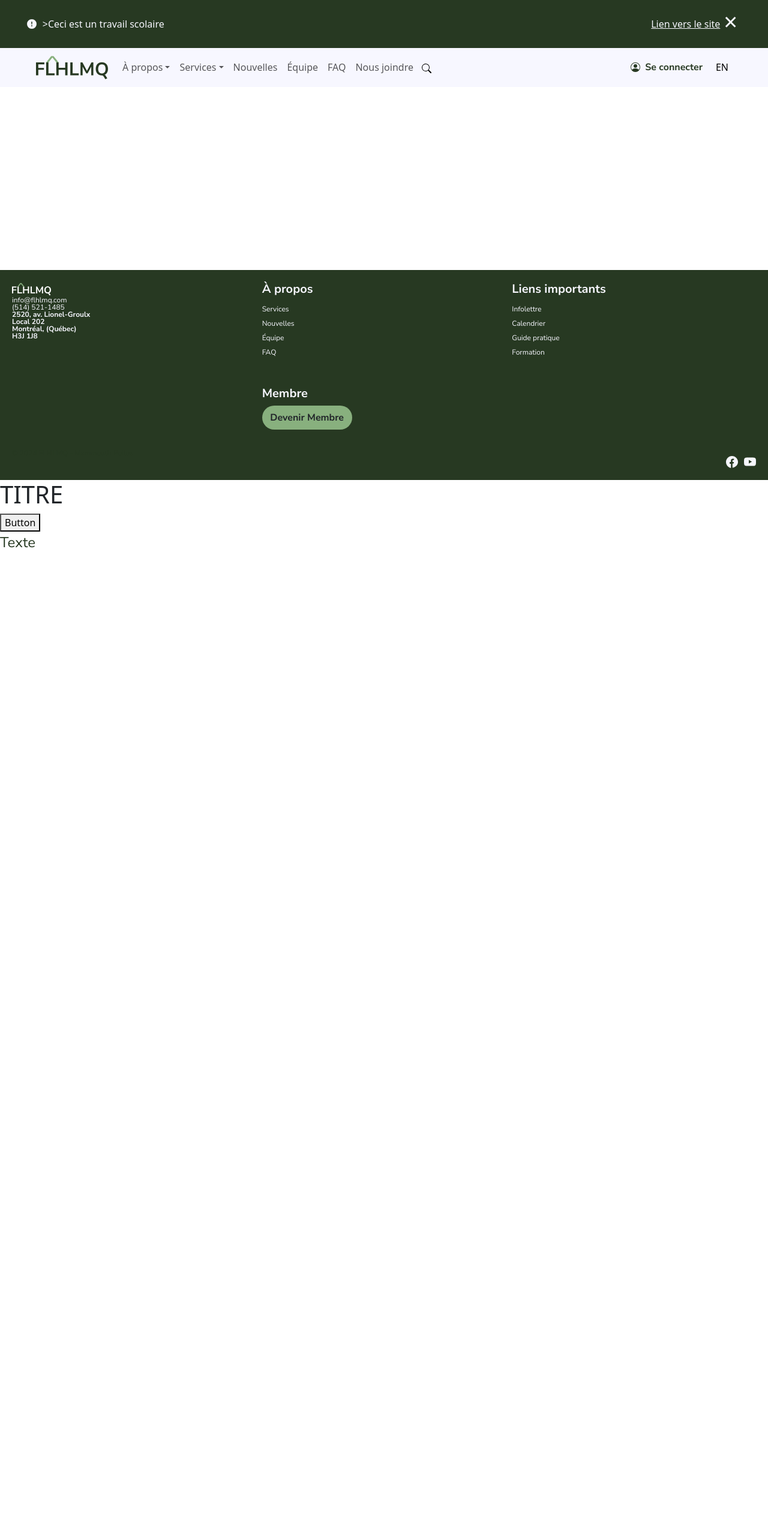
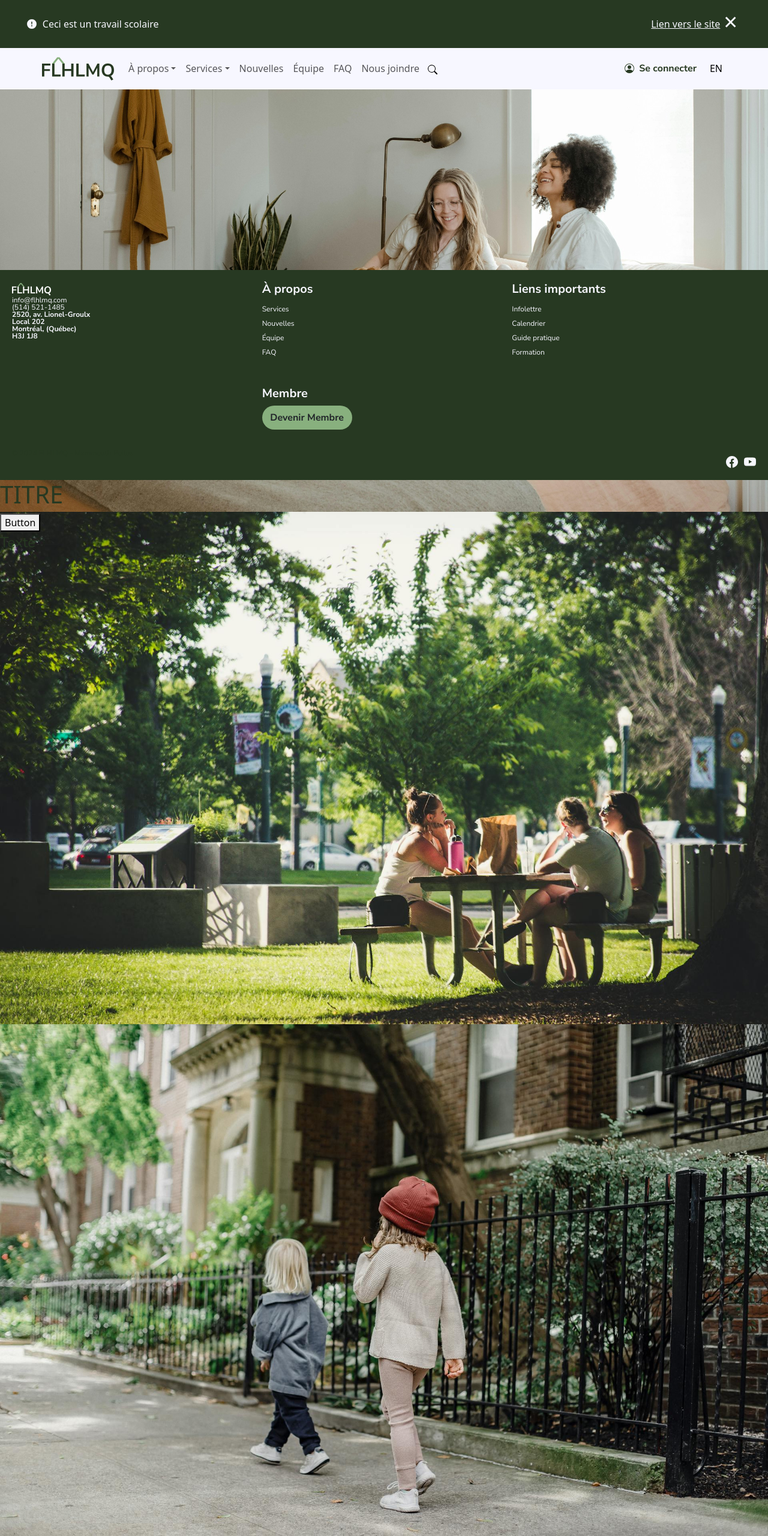
Before and after one commit to rprethi/federation-des-locataires-mammouths-poilues, a PHP site: page / in a window 1280 px wide. Shown: the whole page at 60% size. Before the commit the page ends 913 px from the top, so only its background shows below. Run offline with PHP 8.4, Linux system fonts and the light colour scheme.

Commit message:
Ajout images swiper

```diff
--- a/index.html
+++ b/index.html
@@ -4,11 +4,11 @@
     <meta charset="UTF-8" />
     <meta name="viewport" content="width=device-width, initial-scale=1.0" />
     <title>FLHLMQ - Mammouths poilues</title>
-    <link rel="stylesheet" href="style.css" />
     <link
       rel="stylesheet"
       href="https://cdn.jsdelivr.net/npm/bootstrap@5.3.3/dist/css/bootstrap.min.css"
     />
+    <link rel="stylesheet" href="style.css" />
   </head>
 
   <body>
@@ -26,7 +26,7 @@
             <path
               d="M16 8A8 8 0 1 1 0 8a8 8 0 0 1 16 0M8 4a.905.905 0 0 0-.9.995l.35 3.507a.552.552 0 0 0 1.1 0l.35-3.507A.905.905 0 0 0 8 4m.002 6a1 1 0 1 0 0 2 1 1 0 0 0 0-2"
             /></svg>
-          >Ceci est un travail scolaire</span
+          Ceci est un travail scolaire</span
         >
         <span class="nav__banniere-right"
           ><a target="_blank" href="https://www.flhlmq.com/fr"
@@ -143,18 +143,13 @@
           </div>
         </div>
       </nav>
-      <div class="hero">
-        <div class="hero__wrapper">
-          <div class="swiper">
+          <div class="swiper mySwiper">
             <div class="swiper-wrapper">
-              <div class="swiper-slide">Slide 1</div>
-              <div class="swiper-slide">Slide 2</div>
-              <div class="swiper-slide">Slide 3</div>
+              <div class="swiper-slide"><img src="./sources/medias/accueil-hero1.jpg" alt=""></div>
+              <div class="swiper-slide"><img src="./sources/medias/accueil-hero2.jpg" alt=""></div>
+              <div class="swiper-slide"><img src="./sources/medias/accueil-hero3.jpg" alt=""></div>
             </div>
             <div class="swiper-pagination"></div>
-            <div class="swiper-button-prev"></div>
-            <div class="swiper-button-next"></div>
-            <div class="swiper-scrollbar"></div>
           </div>
           <div class="hero__wraper-titre">
             <h1>Titre</h1>
@@ -163,8 +158,6 @@
           <div class="hero__wraper-explaining">
             <p>Texte</p>
           </div>
-        </div>
-      </div>
     </header>
     <footer class="footer">
       <div class="footer__logo">
--- a/main.js
+++ b/main.js
@@ -1,3 +1,4 @@
+
 document.querySelector('.banner__close').addEventListener('click', function() {
     let banner = document.querySelector('.nav__banniere')
     let nav = document.querySelector('nav')
@@ -8,31 +9,3 @@ document.querySelector('.banner__close').addEventListener('click', function() {
         document.body.classList.add('banner-hidden');
     }, 0);
 });
-
-import Swiper from 'swiper';
-import { Navigation, Pagination } from 'swiper/modules';
-import 'swiper/css';
-import 'swiper/css/navigation';
-import 'swiper/css/pagination';
-
-const swiper = new Swiper('.swiper', {
-    // Optional parameters
-    direction: 'horizontal',
-    loop: true,
-
-    // If we need pagination
-    pagination: {
-      el: '.swiper-pagination',
-    },
-
-    // Navigation arrows
-    navigation: {
-      nextEl: '.swiper-button-next',
-      prevEl: '.swiper-button-prev',
-    },
-
-    // And if we need scrollbar
-    scrollbar: {
-      el: '.swiper-scrollbar',
-    },
-  });
--- a/partials-scss/_header.scss
+++ b/partials-scss/_header.scss
@@ -74,9 +74,3 @@
         background-color: transparent;
     }
 }
-
-
-.swiper {
-    width: 100vw;
-    height: 100vh;
-  }
--- a/style.css
+++ b/style.css
@@ -59,6 +59,28 @@ p {
   font-size: 24px;
   text-transform: capitalize;
   color: #273922;
+}
+
+.swiper {
+  width: 100vw;
+  height: 100vh;
+}
+
+.swiper-slide {
+  text-align: center;
+  font-size: 18px;
+  background: #fff;
+  display: flex;
+  justify-content: center;
+  align-items: center;
+}
+
+.swiper-slide img {
+  display: block;
+  width: 100%;
+  height: 100%;
+  -o-object-fit: cover;
+     object-fit: cover;
 }
 
 .btn-filled {
@@ -145,11 +167,6 @@ p {
 .navbar .nav-search {
   border: none;
   background-color: transparent;
-}
-
-.swiper {
-  width: 100vw;
-  height: 100vh;
 }
 
 .footer {
--- a/style.scss
+++ b/style.scss
@@ -1,5 +1,6 @@
 @use "./partials-scss/variables";
 @use "./partials-scss/typographie";
+@use "./partials-scss/hero-swiper";
 @use "./partials-scss/header";
 @use "./partials-scss/buttons";
 @use "./partials-scss/footer";
```
Also changed, not shown: partials-scss/_hero-swiper.scss (+20 -0 lines), 1 other file.
